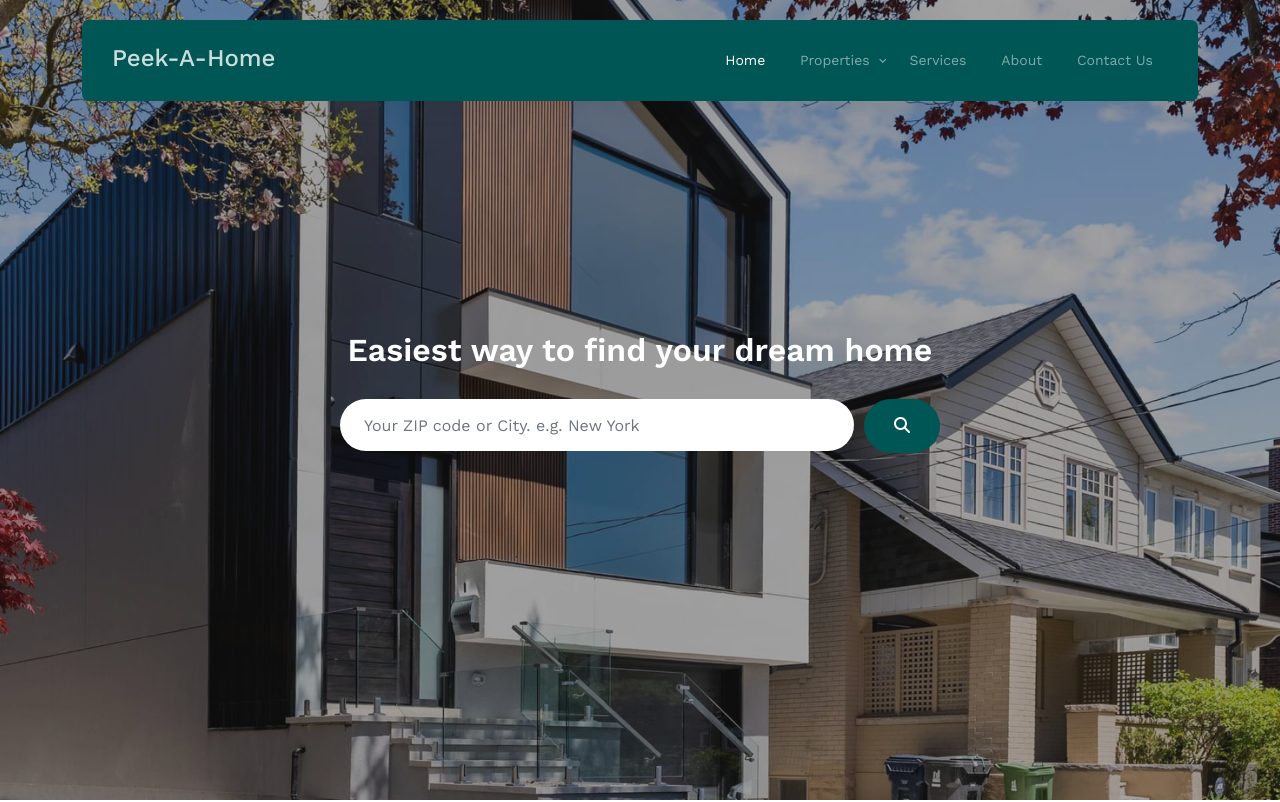
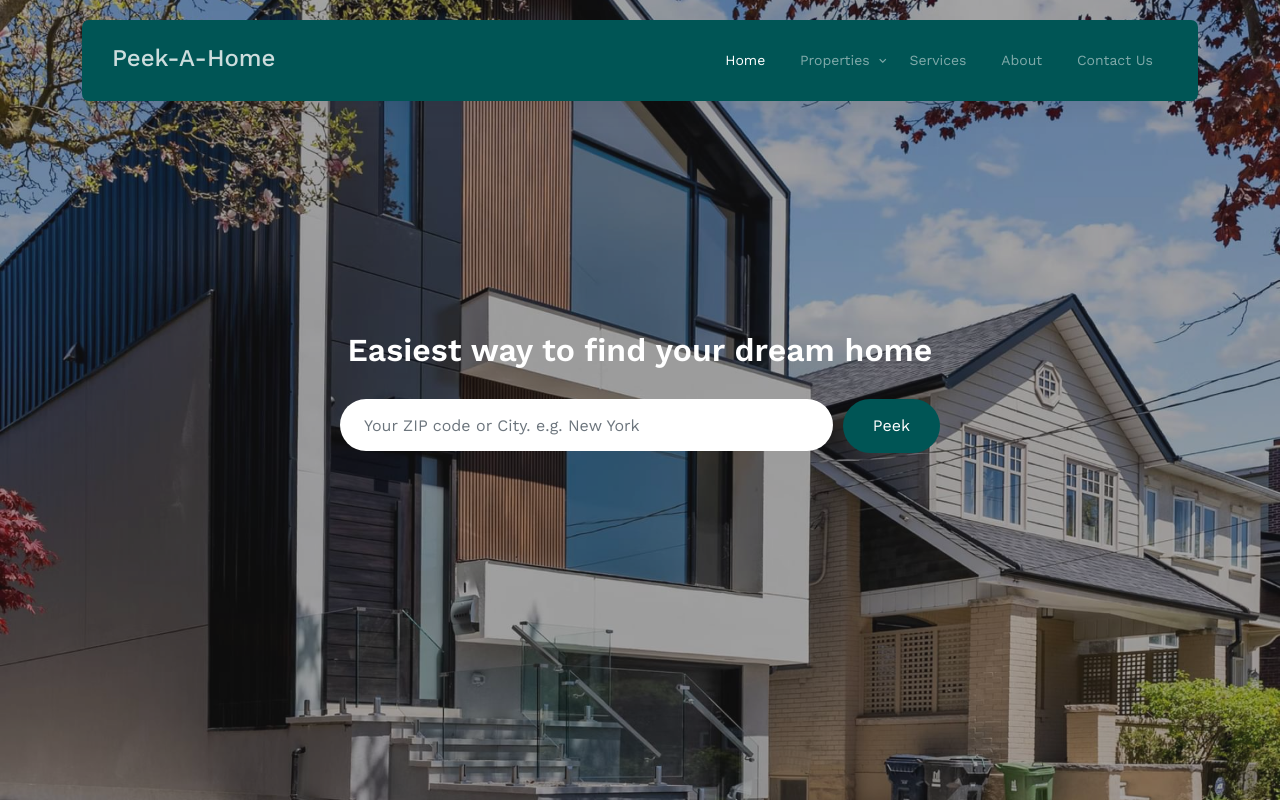
Before and after one commit to Kaiser-SK/cpnt201-a2-property, a plain HTML site: page index.html in a window 1280 px wide. Shown: the top 802 px of the page. Drawn offline with nearby package versions, Linux system fonts and the light colour scheme; files whose address does not match are found by name.

Commit message:
removed non-functional search icon and link, added 'Peek' text instead

```diff
--- a/index.html
+++ b/index.html
@@ -26,8 +26,6 @@
   <link rel="stylesheet" href="css/tiny-slider.css" />
   <link rel="stylesheet" href="css/aos.css" />
   <link rel="stylesheet" href="css/style.css" />
-
-  <script src="https://kit.fontawesome.com/3ef2dc2bed.js" crossorigin="anonymous"></script>
 
   <title>
     Property &mdash; Free Bootstrap 5 Website Template by Untree.co
@@ -98,7 +96,7 @@
           <form action="#" class="narrow-w form-search d-flex align-items-stretch mb-3" data-aos="fade-up"
             data-aos-delay="200">
             <input type="text" class="form-control px-4" placeholder="Your ZIP code or City. e.g. New York" />
-            <button type="submit" class="btn btn-primary"><i class="fa-solid fa-magnifying-glass"></i></button>
+            <button type="submit" class="btn btn-primary">Peek</i></button>
           </form>
         </div>
       </div>
```
